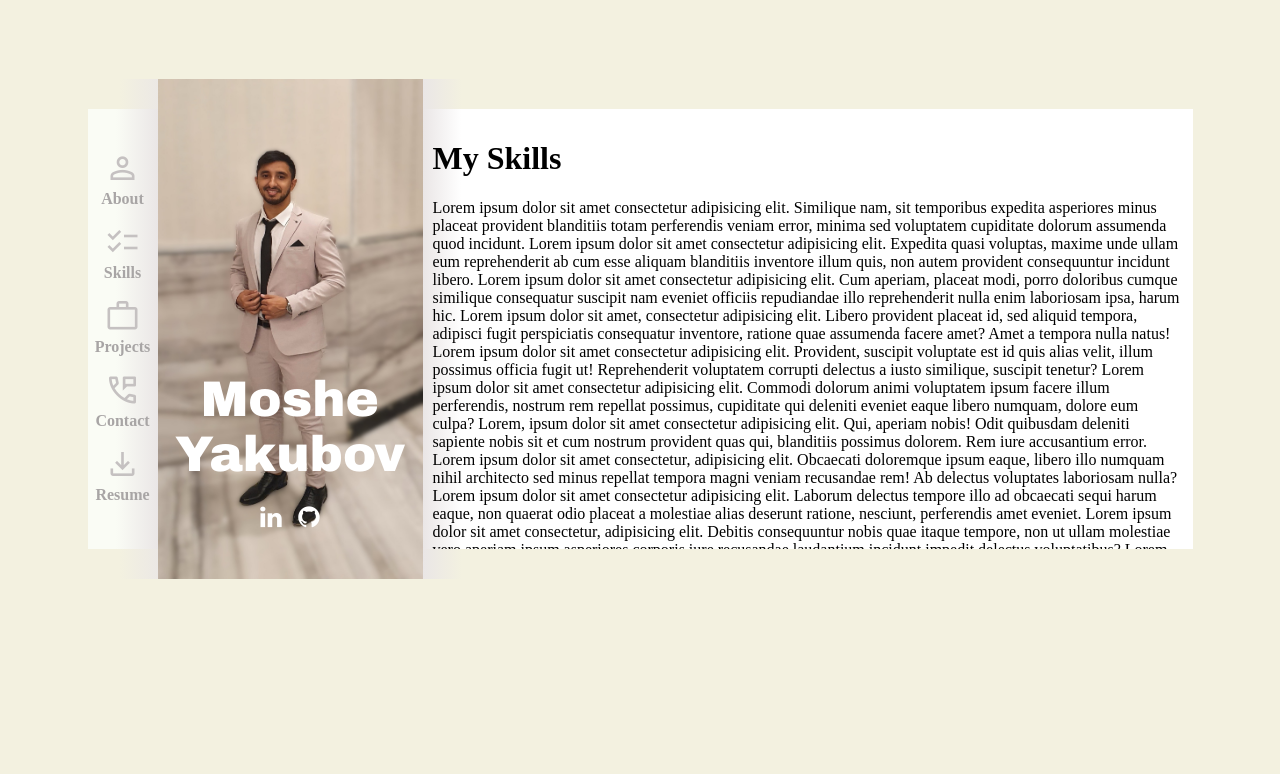
After one commit to mosheyaku/resume, a Django app: page /my_skills/ in a window 1280 px wide. The commit adds this page. Shown: the top 774 px of the page. Run offline with Django 4.2, Linux system fonts and the light colour scheme.

Commit message:
Adding the pages of the navigation bar.

```diff
--- a/My_CV/urls.py
+++ b/My_CV/urls.py
@@ -18,5 +18,6 @@ from django.urls import path, include
 
 urlpatterns = [
     path('admin/', admin.site.urls),
-    path("", include("resume.urls"))
+    path("", include("resume.urls")),
+    path("resume/", include('resume.urls')),
 ]
--- /dev/null
+++ b/resume/templates/resume/my-skills.html
@@ -0,0 +1,60 @@
+{% extends "base.html" %}
+
+{% block content %}
+ <h1>My Skills</h1>
+        <p>
+          Lorem ipsum dolor sit amet consectetur adipisicing elit. Similique
+          nam, sit temporibus expedita asperiores minus placeat provident
+          blanditiis totam perferendis veniam error, minima sed voluptatem
+          cupiditate dolorum assumenda quod incidunt. Lorem ipsum dolor sit amet
+          consectetur adipisicing elit. Expedita quasi voluptas, maxime unde
+          ullam eum reprehenderit ab cum esse aliquam blanditiis inventore illum
+          quis, non autem provident consequuntur incidunt libero. Lorem ipsum
+          dolor sit amet consectetur adipisicing elit. Cum aperiam, placeat
+          modi, porro doloribus cumque similique consequatur suscipit nam
+          eveniet officiis repudiandae illo reprehenderit nulla enim laboriosam
+          ipsa, harum hic. Lorem ipsum dolor sit amet, consectetur adipisicing
+          elit. Libero provident placeat id, sed aliquid tempora, adipisci fugit
+          perspiciatis consequatur inventore, ratione quae assumenda facere
+          amet? Amet a tempora nulla natus! Lorem ipsum dolor sit amet
+          consectetur adipisicing elit. Provident, suscipit voluptate est id
+          quis alias velit, illum possimus officia fugit ut! Reprehenderit
+          voluptatem corrupti delectus a iusto similique, suscipit tenetur?
+          Lorem ipsum dolor sit amet consectetur adipisicing elit. Commodi
+          dolorum animi voluptatem ipsum facere illum perferendis, nostrum rem
+          repellat possimus, cupiditate qui deleniti eveniet eaque libero
+          numquam, dolore eum culpa? Lorem, ipsum dolor sit amet consectetur
+          adipisicing elit. Qui, aperiam nobis! Odit quibusdam deleniti sapiente
+          nobis sit et cum nostrum provident quas qui, blanditiis possimus
+          dolorem. Rem iure accusantium error. Lorem ipsum dolor sit amet
+          consectetur, adipisicing elit. Obcaecati doloremque ipsum eaque,
+          libero illo numquam nihil architecto sed minus repellat tempora magni
+          veniam recusandae rem! Ab delectus voluptates laboriosam nulla? Lorem
+          ipsum dolor sit amet consectetur adipisicing elit. Laborum delectus
+          tempore illo ad obcaecati sequi harum eaque, non quaerat odio placeat
+          a molestiae alias deserunt ratione, nesciunt, perferendis amet
+          eveniet. Lorem ipsum dolor sit amet consectetur, adipisicing elit.
+          Debitis consequuntur nobis quae itaque tempore, non ut ullam molestiae
+          vero aperiam ipsum asperiores corporis iure recusandae laudantium
+          incidunt impedit delectus voluptatibus? Lorem ipsum dolor sit, amet
+          consectetur adipisicing elit. Ab fugit consectetur cum vero. Debitis
+          porro quos ex animi quod quidem nulla laboriosam quae ipsum natus.
+          Molestiae ullam quae molestias culpa. Lorem ipsum dolor sit amet
+          consectetur adipisicing elit. Placeat assumenda officia velit totam
+          dolores ex delectus illum ad soluta rerum nostrum itaque, blanditiis
+          nulla, ipsam eaque error repellendus esse odit. Lorem ipsum dolor, sit
+          amet consectetur adipisicing elit. Soluta, dolores esse itaque fuga
+          nesciunt vitae deserunt quam ex incidunt facilis corrupti fugiat quas
+          a nostrum enim repellat officia excepturi consequuntur? Lorem ipsum
+          dolor sit amet consectetur adipisicing elit. Rerum magni excepturi
+          eos, deserunt atque fugit laudantium deleniti laboriosam odit,
+          maiores, non modi itaque placeat amet adipisci error sint fugiat iure!
+          Lorem ipsum, dolor sit amet consectetur adipisicing elit. Expedita
+          sapiente, eius tenetur et quidem eveniet nesciunt distinctio qui, fuga
+          eaque soluta consequuntur sunt, omnis velit quos in? Velit,
+          repellendus quidem. Lorem ipsum dolor sit amet consectetur adipisicing
+          elit. Alias sapiente perspiciatis ratione facilis reprehenderit
+          consequuntur soluta aspernatur, voluptates unde, voluptate tempore
+          quos dolore id repellendus dolor numquam, delectus quibusdam. Commodi!
+        </p>
+{% endblock %}
--- a/resume/urls.py
+++ b/resume/urls.py
@@ -2,5 +2,8 @@ from django.urls import path
 from . import views
 
 urlpatterns = [
-    path("", views.start_page, name="start_page")
+    path("", views.start_page, name="start_page"),
+    path("my_skills/", views.my_skills, name="my_skills"),
+    path("my_projects/", views.my_projects, name="my_projects"),
+    path("contact_me/", views.contact_me, name="contact_me")
 ]
--- a/resume/views.py
+++ b/resume/views.py
@@ -1,8 +1,21 @@
 from django.http import HttpResponse
 from django.shortcuts import render
 from django.views.generic import ListView
+
 
 # Create your views here.
 
 def start_page(request):
     return render(request, "resume/index.html")
+
+
+def my_skills(request):
+    return render(request, "resume/my-skills.html")
+
+
+def my_projects(request):
+    return render(request, "resume/my-projects.html")
+
+
+def contact_me(request):
+    return render(request, "resume/contact-me.html")
--- a/static/script.js
+++ b/static/script.js
@@ -1,23 +1,21 @@
-document.addEventListener('DOMContentLoaded', function () {
-    const content = document.querySelector('.content');
-    const navigationLinks = document.querySelectorAll('.navigation-bar a');
+document.addEventListener("DOMContentLoaded", function () {
+    var navLinks = document.querySelectorAll(".navigation-bar a");
 
+    navLinks.forEach(function (link) {
+        link.addEventListener("click", function (event) {
+            event.preventDefault();
 
-    navigationLinks.forEach(function (link) {
-      link.addEventListener('click', function (event) {
-        event.preventDefault();
+            var content = document.querySelector(".content");
 
-        content.style.transitionDuration = '0.5s';
-        content.classList.add('content-slide-out');
-        setTimeout(function () {
-          content.style.transitionDuration = '';
-          content.classList.remove('content-slide-out');
-          content.classList.add('content-slide-out-return');
-        }, 500);
-      });
-    });
+            content.classList.add("content-slide-out");
 
-    content.addEventListener('transitionend', function () {
-      content.classList.remove('content-slide-out-return');
+            setTimeout(function () {
+                window.location.href = link.getAttribute("href");
+
+                setTimeout(function () {
+                    content.classList.remove("content-slide-out");
+                }, 500);
+            }, 500);
+        });
     });
 });
--- a/templates/base.html
+++ b/templates/base.html
@@ -27,28 +27,28 @@
             <nav>
                 <ul>
                     <li>
-                        <a href="">
+                        <a href="{% url "start_page" %}">
                             <span class="material-symbols-outlined">person</span>
                         </a>
                         About
                     </li>
 
                     <li>
-                        <a href="">
+                        <a href="{% url "my_skills" %}">
                             <span class="material-symbols-outlined">checklist</span>
                         </a>
                         Skills
                     </li>
 
                     <li>
-                        <a href="">
+                        <a href="{% url "my_projects" %}">
                             <span class="material-symbols-outlined">work</span>
                         </a>
                         Projects
                     </li>
 
                     <li>
-                        <a href="">
+                        <a href="{% url "contact_me" %}">
                             <span class="material-symbols-outlined">perm_phone_msg</span>
                         </a>
                         Contact
```
Also changed, not shown: resume/templates/resume/contact-me.html (added, +8 -0 lines), resume/templates/resume/my-projects.html (added, +60 -0 lines).
